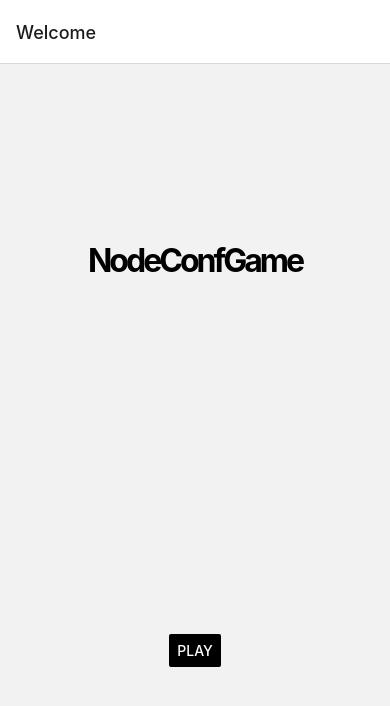
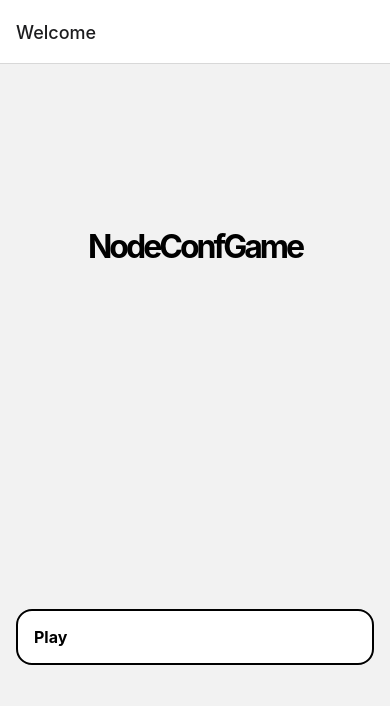
Before and after one commit to nearform/react-native-workshop, a React Native app in the folder step6-bonus/: screen /Welcome in a window 390 px wide. Shown: the top 706 px of the page. Built offline with nearby package versions, Linux system fonts and the light colour scheme.

Commit message:
5. Add our own Button component

```diff
--- /dev/null
+++ b/step6-bonus/components/button.js
@@ -0,0 +1,30 @@
+import { Pressable, StyleSheet, Text } from 'react-native'
+
+export const Button = ({ children, onPress }) => (
+  <Pressable
+    style={({ pressed }) => [styles.button, pressed && styles.pressed]}
+    accessibilityRole="button"
+    onPress={onPress}
+  >
+    <Text style={styles.text}>{children}</Text>
+  </Pressable>
+)
+
+const styles = StyleSheet.create({
+  button: {
+    backgroundColor: '#ffffff',
+    borderColor: '#000000',
+    padding: 16,
+    borderRadius: 16,
+    borderWidth: 2,
+    alignSelf: 'stretch'
+  },
+  pressed: {
+    backgroundColor: '#dddddd'
+  },
+  text: {
+    fontSize: 16,
+    fontWeight: 'bold',
+    color: '#000000'
+  },
+})
--- a/step6-bonus/screens/welcome.js
+++ b/step6-bonus/screens/welcome.js
@@ -1,14 +1,12 @@
-import { View, Text, StyleSheet, Button } from 'react-native'
+import { View, Text, StyleSheet } from 'react-native'
+import { Button } from '../components/button'
 
 export const Welcome = ({ navigation }) => (
   <View style={styles.container}>
     <Text style={styles.title}>NodeConfGame</Text>
-    <Button
-      title="Play"
-      color="#000000"
-      // Tell the navigator to `navigate` to the screen where `name` prop is "Game"
-      onPress={() => navigation.navigate('Game')}
-    />
+    <View style={styles.buttons}>
+      <Button onPress={() => navigation.navigate('Game')}>Play</Button>
+    </View>
   </View>
 )
 
@@ -22,5 +20,10 @@ const styles = StyleSheet.create({
     fontWeight: 'bold',
     fontSize: 32,
     letterSpacing: -3
+  },
+  buttons: {
+    padding: 16,
+    gap: 8,
+    alignSelf: 'stretch'
   }
 })
```
